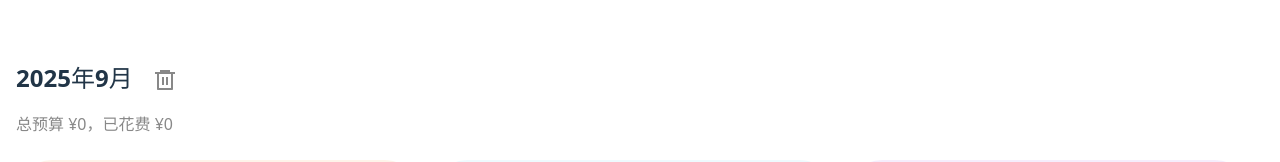
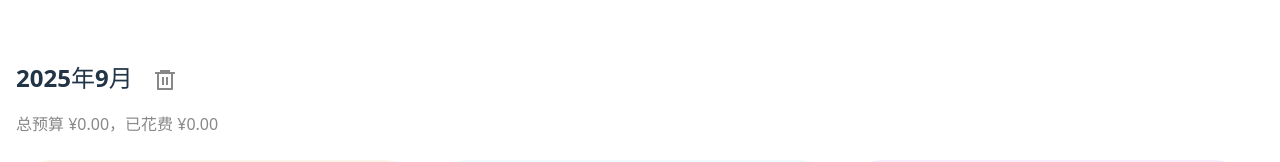
Before and after one commit to Aliciacoco/simple-budget, a React (Vite) app: page / in a window 1280 px wide. Both pictures are taken after a click on the button "新增月份". Shown: the top 162 px of the page. Built offline with nearby package versions, Linux system fonts and the light colour scheme; no server answers; the database is empty.

Commit message:
修改浮点数精度误差bug

```diff
--- a/src/App.jsx
+++ b/src/App.jsx
@@ -204,7 +204,7 @@ function App() {
                 <RiDeleteBin6Line />
               </button>
                 </div>
-              <span style={{color:'#888', fontSize: 16,}}>总预算 ¥{totalAll}，已花费 ¥{totalDone}</span>
+              <span style={{color:'#888', fontSize: 16,}}>总预算 ¥{totalAll.toFixed(2)}，已花费 ¥{totalDone.toFixed(2)}</span>
 
             </div>
 
--- a/src/BudgetCard.jsx
+++ b/src/BudgetCard.jsx
@@ -60,9 +60,6 @@ const addItem = () => {
       setLocalItems((prev) => prev.filter(item => item.id !== itemId));
     }
   };
-
-
-
 
   //修改状态
   const toggleStatus = (index) => {
```
